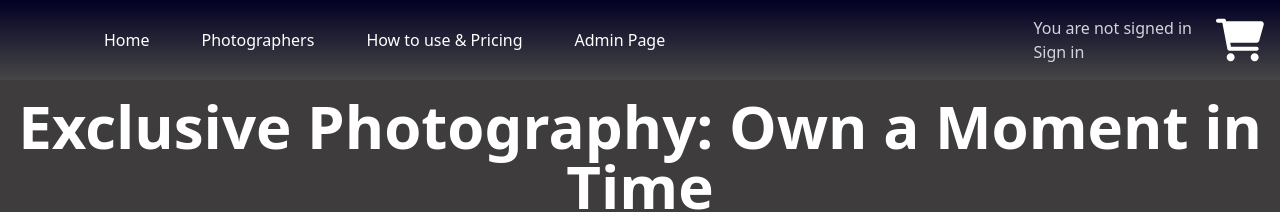
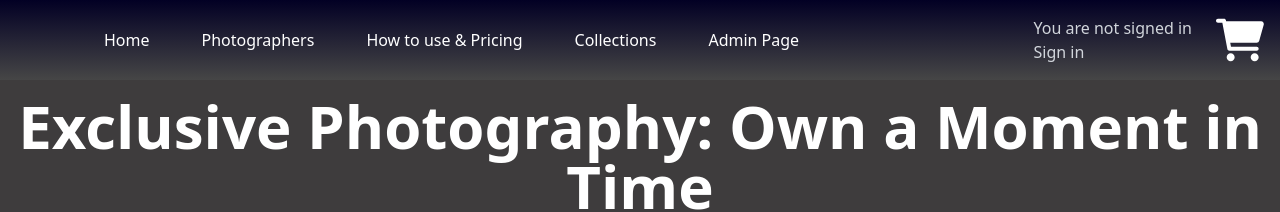
Before and after one commit to JoakimSP/myImages-next, a Next.js app: page /information/exclusiveRIghts in a window 1280 px wide. Shown: the top 212 px of the page. Built offline with nearby package versions, Linux system fonts and the light colour scheme; no server answers.

Commit message:
Add link to collection in header

```diff
--- a/components/layout/includes/header.js
+++ b/components/layout/includes/header.js
@@ -69,6 +69,7 @@ export default function Header() {
               <li><Link href="/" className="block py-2 pl-3 pr-4 text-white rounded   md:p-0 " >Home</Link></li>
               <li><Link href="/photographers" className="block py-2 pl-3 pr-4 text-white rounded   md:p-0 " >Photographers</Link></li>
               <li><Link href="/information/howToAndPricing" className="block py-2 pl-3 pr-4 text-white rounded   md:p-0 " >How to use & Pricing</Link></li>
+              <li><Link href="/collections/browseCollections" className="block py-2 pl-3 pr-4 text-white rounded   md:p-0 " >Collections</Link></li>
               {status === "authenticated" && session.provider !== "google" && (
                 <li><Link href="/photographers/edit/editPhotographerPage" className="block py-2 pl-3 pr-4 text-white rounded   md:p-0" >Edit your Page</Link></li>
               )}
```
